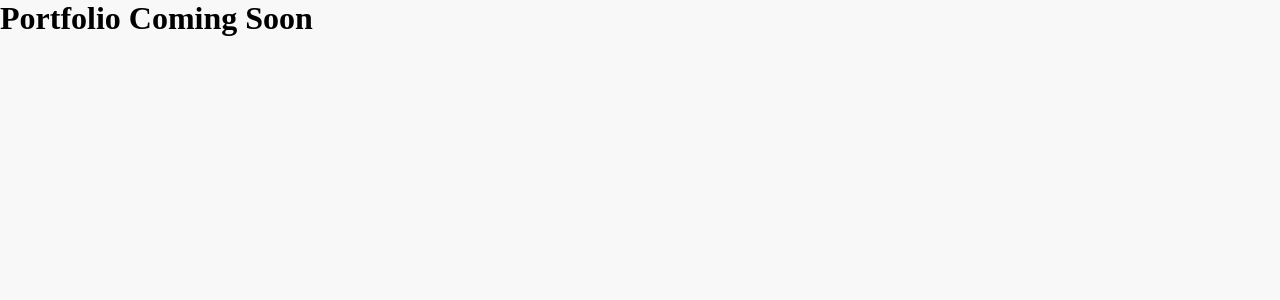
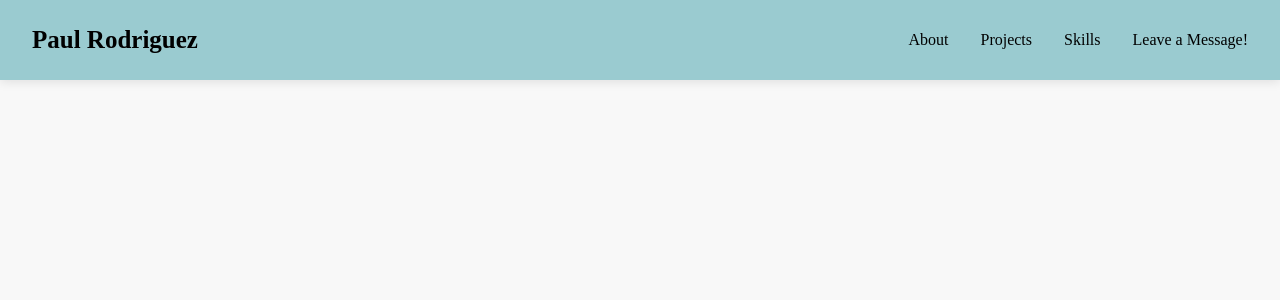
Before and after one commit to Paulrod20/portfolio-react, a React (Vite) app: page / in a window 1280 px wide. Shown: the top 300 px of the page. Built offline with nearby package versions, Linux system fonts and the light colour scheme; a web font is replaced by a local one.

Commit message:
created components folder and navbar

```diff
--- a/src/App.css
+++ b/src/App.css
@@ -12,3 +12,51 @@ body {
   font-family: "Edu AU VIC WA NT Hand", serif;
   background-color: #f8f8f8;
 }
+
+.top-header {
+  width: 100%;
+  height: 80px;
+  background-color: #9acbd0;
+  display: flex;
+  align-items: center;
+  position: fixed;
+  top: 0;
+  z-index: 1000;
+  box-shadow: 0 2px 10px rgba(0, 0, 0, 0.1);
+}
+
+.top-header header {
+  display: flex;
+  justify-content: space-between;
+  align-items: center;
+  width: 100%;
+  padding: 0 2rem;
+}
+
+.name {
+  font-size: 25px;
+  font-weight: 600;
+}
+
+.navbar {
+  display: flex;
+  align-items: center;
+}
+
+.navbar ul {
+  list-style-type: none;
+  display: flex;
+  gap: 2rem;
+}
+
+.navbar ul li a {
+  text-decoration: none;
+  color: black;
+  font-weight: 500;
+  transition: color 0.3s ease;
+  cursor: pointer;
+}
+
+.navbar ul li a:hover {
+  color: white;
+}
--- a/src/App.tsx
+++ b/src/App.tsx
@@ -1,8 +1,10 @@
 import './App.css'
+import Navbar from './components/Navbar'
 
 function App() {
   return (
     <div className="app">
+      <Navbar />
       <h1>Portfolio Coming Soon</h1>
     </div>
   )
--- /dev/null
+++ b/src/components/Navbar.tsx
@@ -0,0 +1,20 @@
+
+function Navbar() {
+    return (
+        <div className="top-header">
+            <header>
+                <div className="name">Paul Rodriguez</div>
+                <nav className="navbar">
+                    <ul>
+                        <li><a href="#about-section">About</a></li>
+                        <li><a href="#projects-section">Projects</a></li>
+                        <li><a href="#skills-section">Skills</a></li>
+                        <li><a href="#contact-section">Leave a Message!</a></li>
+                    </ul>
+                </nav>
+            </header>
+        </div>
+    )
+}
+
+export default Navbar;
```
